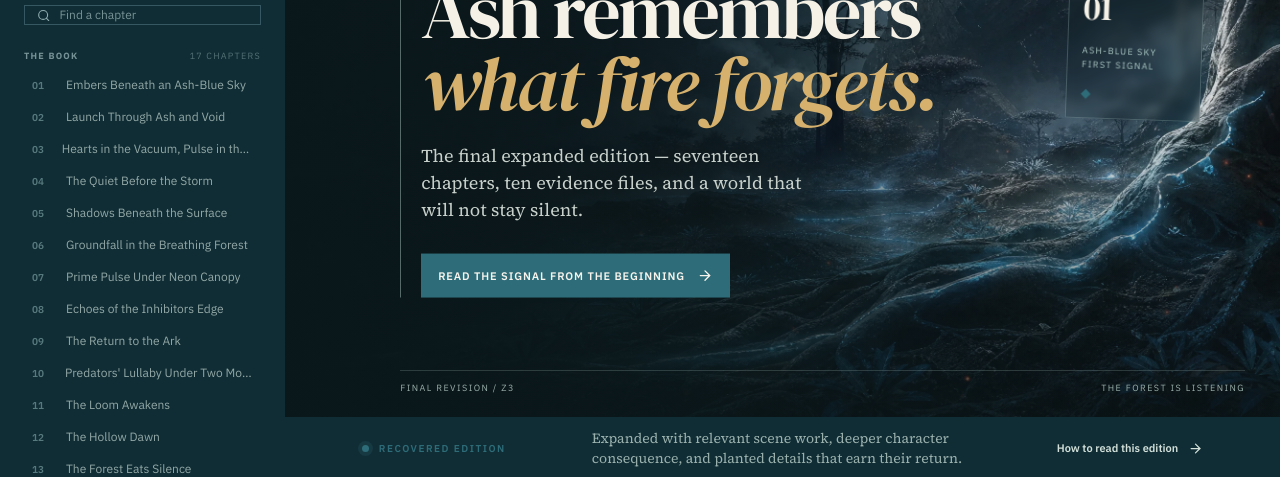
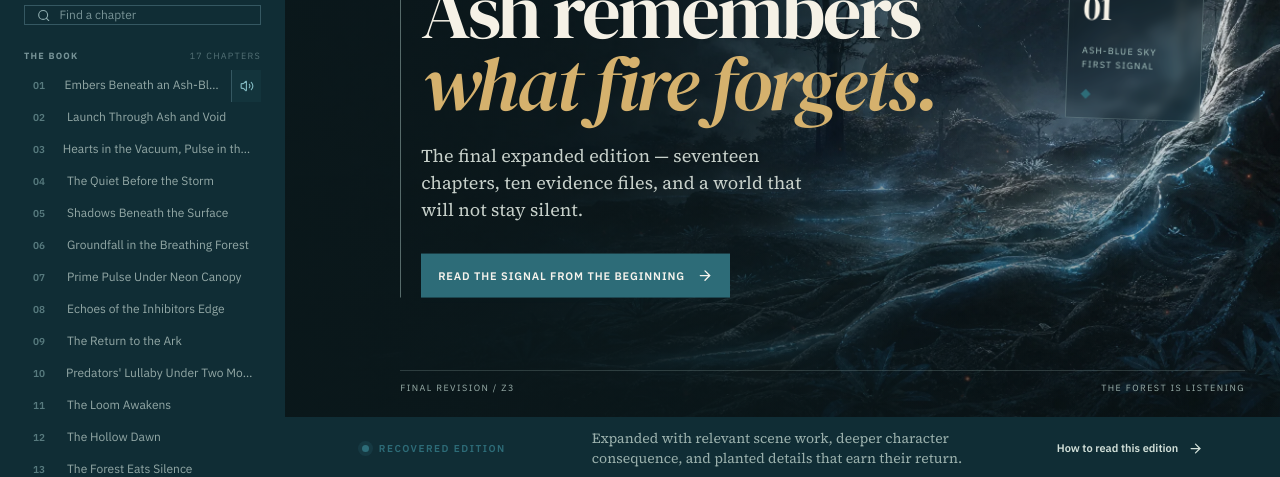
Before and after one commit to DTRHnet/Zild-WebBook, a React (Vite) app in the folder client/: page / in a window 1280 px wide. Shown: the part 273-750 px from the top of the page. Built offline with nearby package versions, Linux system fonts and the light colour scheme.

Commit message:
Add Chapter 1 audiobook and playback link

```diff
--- a/client/src/App.tsx
+++ b/client/src/App.tsx
@@ -3,7 +3,7 @@
 import { useEffect, useMemo, useState } from "react";
 import { Link, Route, Switch, useLocation, useRoute } from "wouter";
 import { Streamdown } from "streamdown";
-import { ArrowLeft, ArrowRight, BookOpen, ChevronRight, Menu, Search, X } from "lucide-react";
+import { ArrowLeft, ArrowRight, BookOpen, ChevronRight, Menu, Search, Volume2, X } from "lucide-react";
 import { chapters, appendices, formatWords, getAdjacent, getItem, type ReadingItem } from "./lib/content";
 import Home from "./pages/Home";
 import { Button } from "./components/ui/button";
@@ -28,7 +28,7 @@ function ArchiveRail({ onClose }: { onClose?: () => void }) {
     <div className="rail-search"><Search size={15} /><input value={query} onChange={(e) => setQuery(e.target.value)} placeholder="Find a chapter" aria-label="Find a chapter" /></div>
     <nav className="chapter-nav" aria-label="Chapter navigation">
       <div className="nav-label">THE BOOK <span>{chapters.length} CHAPTERS</span></div>
-      {filtered.map((chapter) => <Link key={chapter.slug} href={`/chapter/${chapter.slug}`} onClick={onClose} className={location === `/chapter/${chapter.slug}` ? "chapter-link active" : "chapter-link"}><b>{chapter.number}</b><span>{chapter.title.replace(/^Chapter\s+\d+\s*[—:-]?\s*/i, "")}</span></Link>)}
+      {filtered.map((chapter) => <div className="chapter-row" key={chapter.slug}><Link href={`/chapter/${chapter.slug}`} onClick={onClose} className={location === `/chapter/${chapter.slug}` ? "chapter-link active" : "chapter-link"}><b>{chapter.number}</b><span>{chapter.title.replace(/^Chapter\s+\d+\s*[—:-]?\s*/i, "")}</span></Link>{chapter.audioSrc && <a className="chapter-audio-link" href={chapter.audioSrc} aria-label={`Listen to ${chapter.title}`} title="Listen to verified chapter audio"><Volume2 size={14} /></a>}</div>)}
     </nav>
     <div className="rail-bottom"><Link href="/appendices" onClick={onClose} className={location === "/appendices" ? "archive-link active" : "archive-link"}><span className="pulse-dot" />Open the appendices <ChevronRight size={15} /></Link><Link href="/about" onClick={onClose} className="archive-link muted"><BookOpen size={15} />About this edition <ChevronRight size={15} /></Link></div>
   </aside>;
@@ -49,7 +49,7 @@ function ChapterPage({ item }: { item: ReadingItem }) {
   const { previous, next } = getAdjacent(item);
   return <article className="reading-page">
     <div className="reading-crumb"><span>FINAL REVISION</span><i /> CHAPTER {item.number}</div>
-    <div className="reading-grid"><aside className="reading-meta"><span className="meta-number">{item.number}</span><span className="meta-label">{item.motif}</span><span className="meta-words">{formatWords(item.words)} words</span><span className="meta-plates">{item.plates.length} visual plates</span></aside><div className="prose-wrap"><div className="chapter-kicker">ZILD / EXPANDED EDITION</div><Streamdown className="prose">{item.raw}</Streamdown><footer className="reading-footer"><Link href={previous ? `/chapter/${previous.slug}` : "/"} className="footer-nav"><ArrowLeft size={16} /><span><small>PREVIOUS</small>{previous?.title ?? "The archive"}</span></Link><div className="footer-pulse"><span /><span /><span /><span /><span /></div><Link href={next ? `/chapter/${next.slug}` : "/appendices"} className="footer-nav next"><span><small>{next ? "NEXT CHAPTER" : "BACK MATTER"}</small>{next?.title ?? "The appendices"}</span><ArrowRight size={16} /></Link></footer></div></div>
+    <div className="reading-grid"><aside className="reading-meta"><span className="meta-number">{item.number}</span><span className="meta-label">{item.motif}</span><span className="meta-words">{formatWords(item.words)} words</span><span className="meta-plates">{item.plates.length} visual plates</span>{item.audioSrc && <a className="chapter-listen" href={item.audioSrc}><Volume2 size={14} />Listen / verified</a>}</aside><div className="prose-wrap"><div className="chapter-kicker">ZILD / EXPANDED EDITION</div><Streamdown className="prose">{item.raw}</Streamdown><footer className="reading-footer"><Link href={previous ? `/chapter/${previous.slug}` : "/"} className="footer-nav"><ArrowLeft size={16} /><span><small>PREVIOUS</small>{previous?.title ?? "The archive"}</span></Link><div className="footer-pulse"><span /><span /><span /><span /><span /></div><Link href={next ? `/chapter/${next.slug}` : "/appendices"} className="footer-nav next"><span><small>{next ? "NEXT CHAPTER" : "BACK MATTER"}</small>{next?.title ?? "The appendices"}</span><ArrowRight size={16} /></Link></footer></div></div>
   </article>;
 }
 
--- a/client/src/index.css
+++ b/client/src/index.css
@@ -41,6 +41,11 @@ button:focus-visible, a:focus-visible, input:focus-visible { outline: 2px solid
 .chapter-link:hover { color: #f4f0e6; background: rgba(173,204,196,.08); transform: translateX(3px); }
 .chapter-link.active { color: #f4f0e6; background: rgba(173,204,196,.14); }
 .chapter-link.active b { color: #d5b16d; }
+.chapter-row { display: flex; align-items: stretch; border-left: 1px solid transparent; }
+.chapter-row:has(.chapter-link.active) { border-left-color: #d5b16d; }
+.chapter-row .chapter-link { flex: 1; min-width: 0; }
+.chapter-audio-link { width: 30px; display: inline-flex; align-items: center; justify-content: center; color: #7fb6be; border-left: 1px solid #355862; background: rgba(45,108,120,.11); transition: color .18s, background .18s, transform .18s var(--ease-out); }
+.chapter-audio-link:hover { color: #f4f0e6; background: rgba(45,108,120,.38); transform: translateX(1px); }
 .rail-bottom { border-top: 1px solid #355862; padding-top: 20px; margin-top: 18px; display: grid; gap: 5px; }
 .archive-link { display: flex; align-items: center; gap: 9px; padding: 9px 7px; color: #c1d1cb; font-size: 12px; transition: color .18s, transform .18s var(--ease-out); }
 .archive-link svg:last-child { margin-left: auto; }
@@ -118,6 +123,7 @@ button:focus-visible, a:focus-visible, input:focus-visible { outline: 2px solid
 .meta-number { color: var(--rust); font: 43px 'DM Serif Display', serif; }
 .meta-label { color: var(--blue); font: 700 9px/1.4 'IBM Plex Sans', sans-serif; letter-spacing: .12em; text-transform: uppercase; border-top: 1px solid #a9c5c2; padding-top: 9px; }
 .meta-words { color: #8a908b; font-size: 10px; } .meta-plates { color: var(--blue); font: 9px 'IBM Plex Sans', sans-serif; letter-spacing: .11em; text-transform: uppercase; }
+.chapter-listen { display: inline-flex; align-items: center; gap: 6px; color: var(--blue); border-top: 1px solid #a9c5c2; padding-top: 10px; font: 700 8px 'IBM Plex Sans', sans-serif; letter-spacing: .1em; text-transform: uppercase; }
 .prose-wrap { min-width: 0; }
 .chapter-kicker { color: #8c918c; font: 10px 'IBM Plex Sans', sans-serif; letter-spacing: .16em; margin-bottom: 22px; }
 .prose { color: #262b2a; font: 18px/1.82 'Source Serif 4', serif; }
--- a/client/src/lib/content.ts
+++ b/client/src/lib/content.ts
@@ -21,6 +21,12 @@ export type ReadingItem = {
   words: number;
   motif: string;
   plates: VisualPlate[];
+  audioSrc?: string;
+};
+
+// Updated only after a chapter has been fully assembled and validated.
+const verifiedAudiobooks: Record<string, string> = {
+  "01-embers-beneath-an-ash-blue-sky": "/audio/01-embers-beneath-an-ash-blue-sky.wav",
 };
 
 const chapterFiles = import.meta.glob("../content/chapters/*.md", {
@@ -78,6 +84,7 @@ export const chapters: ReadingItem[] = Object.entries(chapterFiles)
     words: wordCount(raw),
     motif: motifs[index] ?? "Signal / memory",
     plates: typedManifest.chapters[String(index + 1).padStart(2, "0")] ?? [],
+    audioSrc: verifiedAudiobooks[cleanSlug(path)],
   }));
 
 export const appendices: ReadingItem[] = Object.entries(appendixFiles)
```
Also changed, not shown: 2 other files (tests, documents, lock files or other folders).
